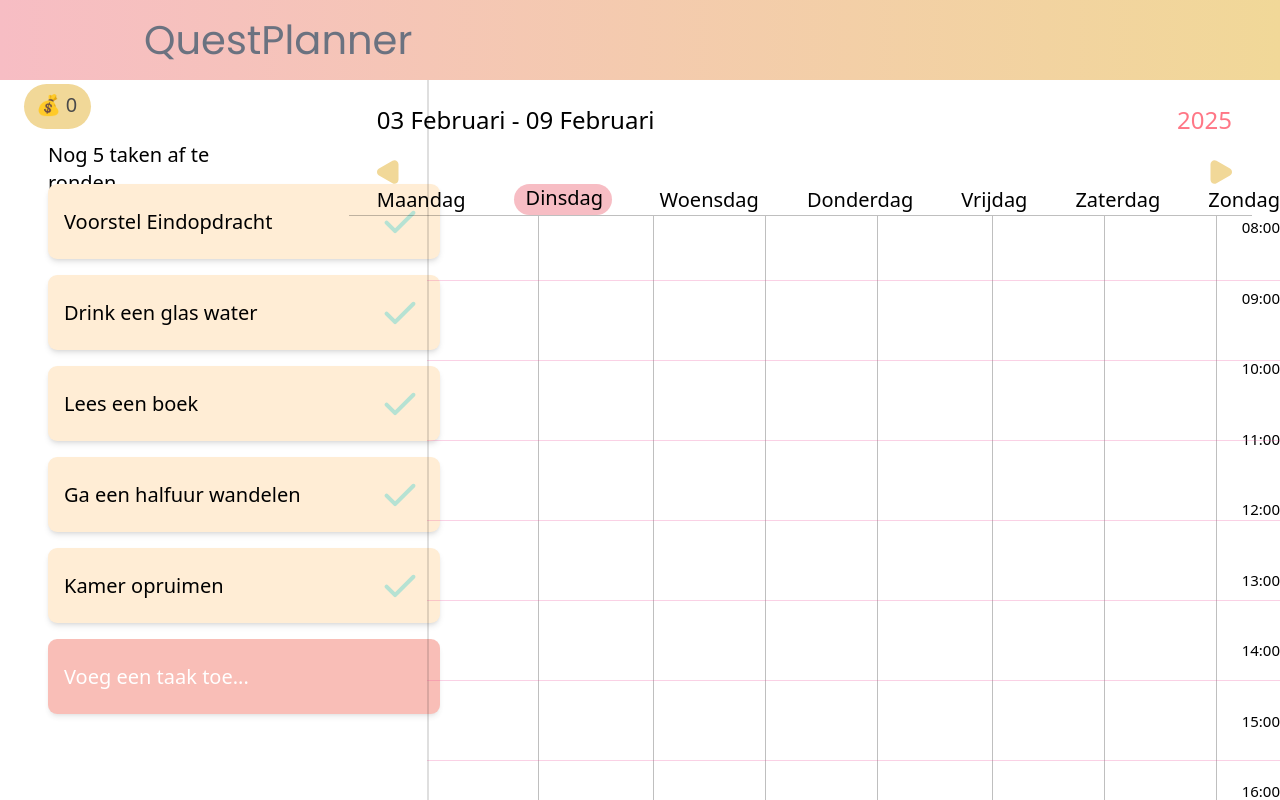
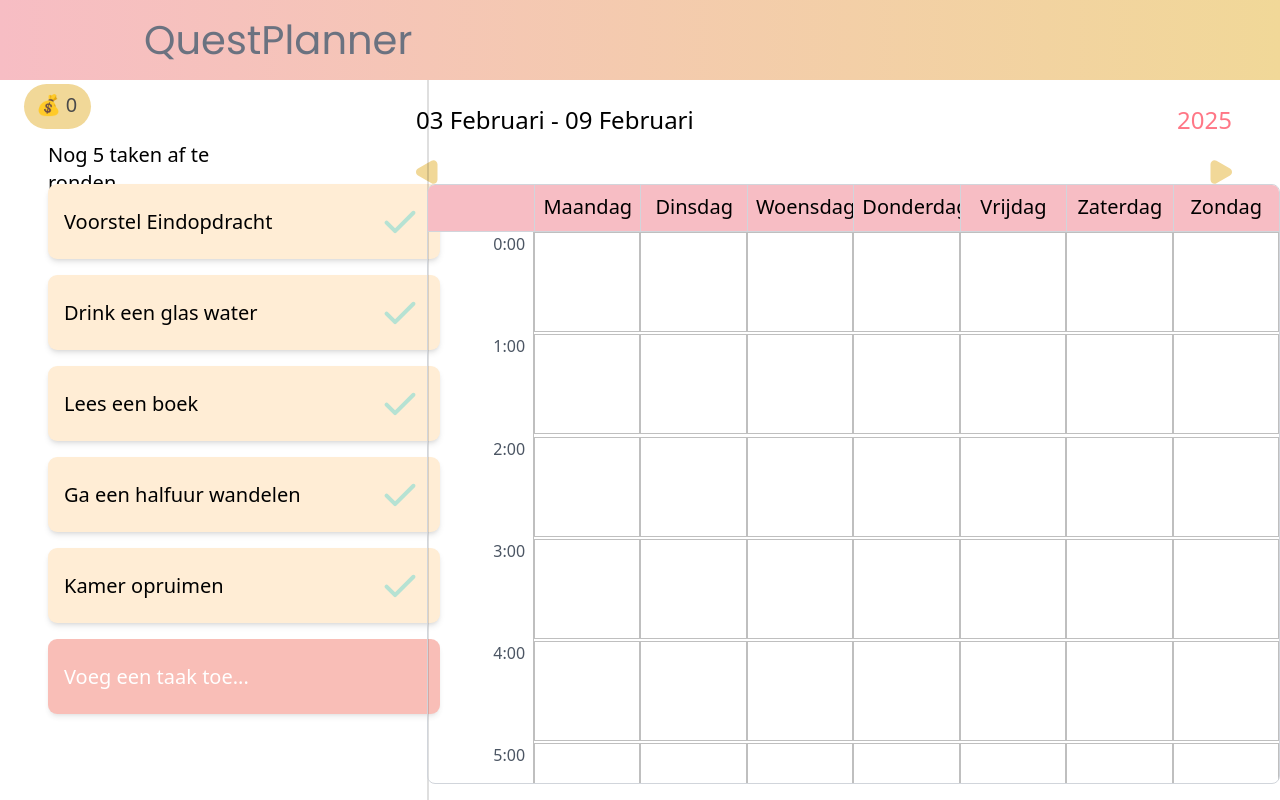
Before and after one commit to IlkeHeyvaert/ilke-heyvaert-hybrid-topic, a Next.js app: page / in a window 1280 px wide. Shown: the top 800 px of the page. Built offline with nearby package versions, Linux system fonts and the light colour scheme.

Commit message:
Add milestone 2: planner version2

```diff
--- a/src/components/task.tsx
+++ b/src/components/task.tsx
@@ -1,5 +1,6 @@
 import { Separator } from "@radix-ui/react-separator";
 import { Input } from "@/components/ui/input"
+import React from "react";
 
 export function Task(){
     const tasks = [
@@ -55,46 +56,40 @@ export function Task(){
             </div>
 
 
-            <div className="flex flex-direction-col space-x-12 items-center">
-              <p className="font-nunito text-xl">Maandag</p>
-              <div className="w-[98px] h-[31px] bg-[#f7bdc4] rounded-[23px]"><p className="font-nunito text-xl pl-3">Dinsdag</p></div>
-            <p className="font-nunito text-xl">Woensdag</p>
-            <p className="font-nunito text-xl">Donderdag</p>
-            <p className="font-nunito text-xl">Vrijdag</p>
-            <p className="font-nunito text-xl">Zaterdag</p>
-            <p className="font-nunito text-xl">Zondag</p>
-            </div>
-
-            <Separator orientation="horizontal" className="w-full h-px bg-black/25  -ml-7 left-1/3"/>
-            <Separator orientation="vertical" className="w-px h-full bg-black/25 absolute left-[42%]" />
-            <Separator orientation="vertical" className="w-px h-full bg-black/25 absolute left-[51%]" />
-            <Separator orientation="vertical" className="w-px h-full bg-black/25 absolute left-[59.75%]" />
-            <Separator orientation="vertical" className="w-px h-full bg-black/25 absolute left-[68.5%]" />
-            <Separator orientation="vertical" className="w-px h-full bg-black/25 absolute left-[77.5%]" />
-            <Separator orientation="vertical" className="w-px h-full bg-black/25 absolute left-[86.25%]" />
-            <Separator orientation="vertical" className="w-px h-full bg-black/25 absolute left-[95%]" />
-
-            <div className="flex flex-col space-y-12 items-end">
-              <p className="font-nunito text-[15px]">08:00</p>
-            <p className="font-nunito text-[15px]">09:00</p>
-            <p className="font-nunito text-[15px]">10:00</p>
-            <p className="font-nunito text-[15px]">11:00</p>
-            <p className="font-nunito text-[15px]">12:00</p>
-            <p className="font-nunito text-[15px]">13:00</p>
-            <p className="font-nunito text-[15px]">14:00</p>
-            <p className="font-nunito text-[15px]">15:00</p>
-            <p className="font-nunito text-[15px]">16:00</p>
-            </div>
-
-            <Separator orientation="horizontal" className="absolute top-[35%] left-1/3 w-2/3 h-px bg-pink-500/25" />
-            <Separator orientation="horizontal" className="w-2/3 h-px bg-pink-500/25 left-1/3 absolute top-[45%]"/>
-            <Separator orientation="horizontal" className="w-2/3 h-px bg-pink-500/25 left-1/3 absolute top-[55%]"/>
-            <Separator orientation="horizontal" className="w-2/3 h-px bg-pink-500/25 left-1/3 absolute top-[65%]"/>
-            <Separator orientation="horizontal" className="w-2/3 h-px bg-pink-500/25 left-1/3 absolute top-[75%]"/>
-            <Separator orientation="horizontal" className="w-2/3 h-px bg-pink-500/25 left-1/3 absolute top-[85%]"/>
-            <Separator orientation="horizontal" className="w-2/3 h-px bg-pink-500/25 left-1/3 absolute top-[95%]"/>
 
           </div>
+
+
+          <div className="absolute left-1/3 w-2/3 h-[600px] overflow-y-auto border border-gray-300 rounded-lg">
+  <div className="grid grid-cols-8 grid-rows-25 h-[2500px] relative">
+
+    {/* Header: 7 dagen bovenaan */}
+    <div className="bg-[#f7bdc4] border-b border-gray-300"></div>
+    {["Maandag", "Dinsdag", "Woensdag", "Donderdag", "Vrijdag", "Zaterdag", "Zondag"].map((day, index) => (
+      <div key={`day-${index}`} className="text-center font-nunito text-xl p-2 bg-[#f7bdc4] border-b border-l border-gray-300">
+        {day}
+      </div>
+    ))}
+
+    {/* 24 Uur kolommen */}
+    {[...Array(24)].map((_, hour) => (
+      <React.Fragment key={`hour-${hour}`}>
+        {/* Uur-label aan de linkerkant */}
+        <div className="text-right pr-2 border-r border-black/25 text-gray-600 font-nunito">
+          {hour}:00
+        </div>
+
+        {/* 7 Kolommen voor de dagen */}
+        {[...Array(7)].map((_, day) => (
+          <div key={`cell-${hour}-${day}`} className="border border-black/25 h-[100px]"></div>
+        ))}
+      </React.Fragment>
+    ))}
+  </div>
+</div>
+
+
+
 
         </div>
       </div>
```
